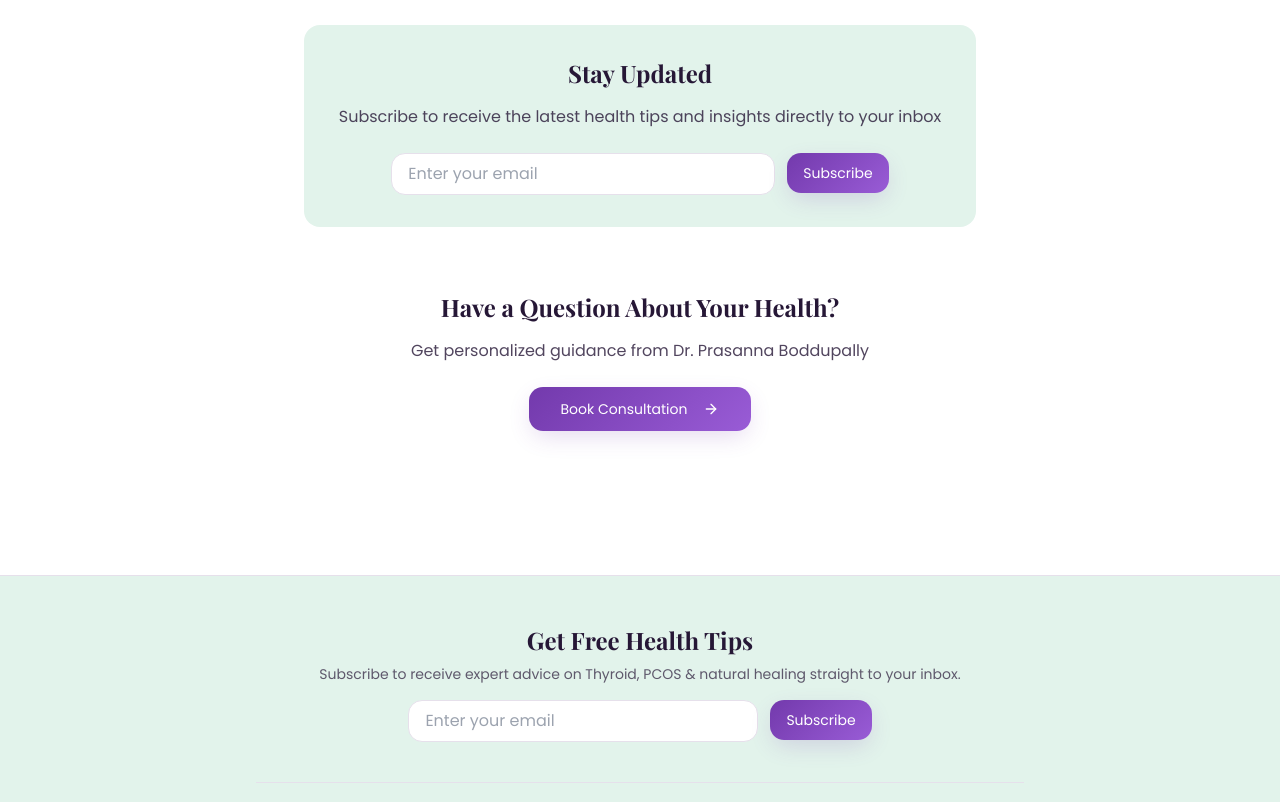
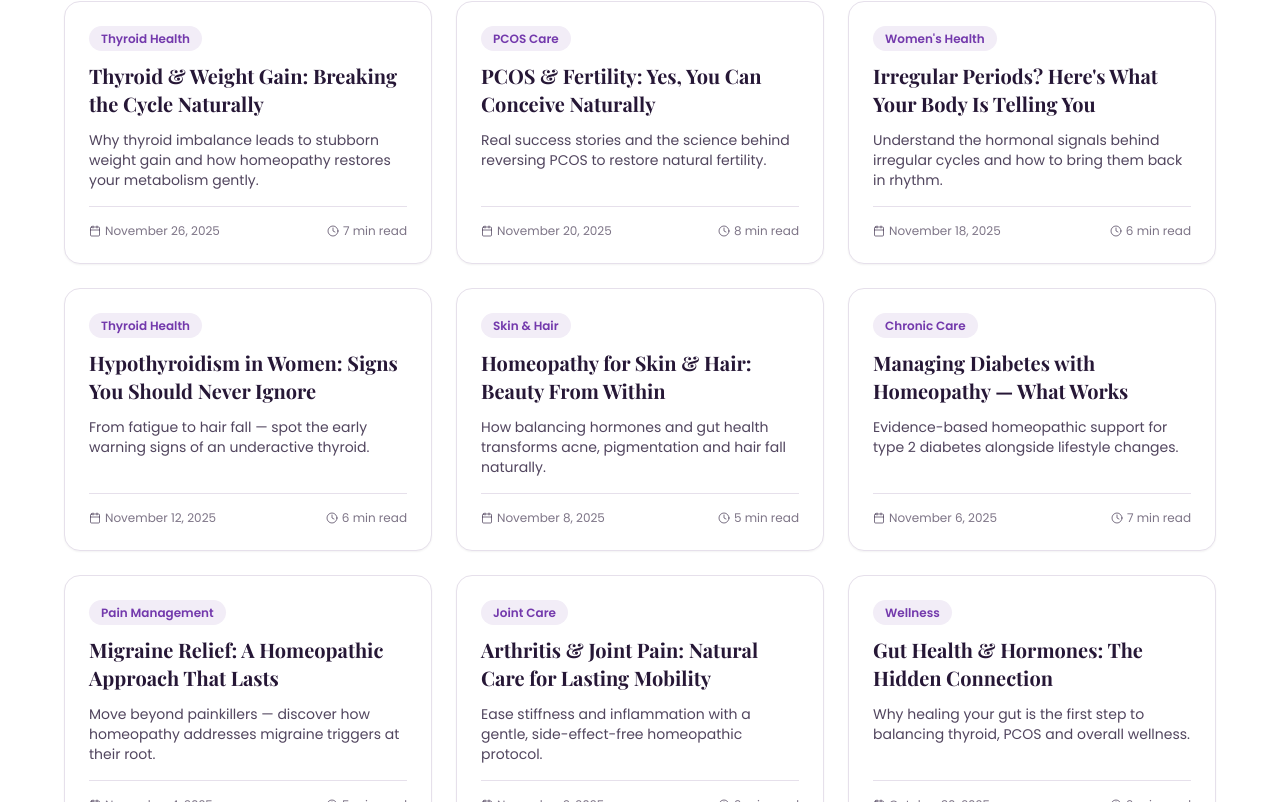
Before and after one commit to growbeyyond/sanjiva-content-kit, a React (Vite) app: page /blog in a window 1280 px wide. Shown: the part 1018-1820 px from the top of the page. Built offline with nearby package versions, Linux system fonts and the light colour scheme.

Commit message:
Changes
Co-authored-by: growbeyyond <201208131+growbeyyond@users.noreply.github.com>

```diff
--- a/src/pages/Blog.tsx
+++ b/src/pages/Blog.tsx
@@ -101,6 +101,78 @@ const Blog = () => {
       readTime: "4 min read",
       category: "Getting Started",
       slug: "first-homeopathy-consultation"
+    },
+    {
+      title: "Thyroid & Weight Gain: Breaking the Cycle Naturally",
+      excerpt: "Why thyroid imbalance leads to stubborn weight gain and how homeopathy restores your metabolism gently.",
+      date: "November 26, 2025",
+      readTime: "7 min read",
+      category: "Thyroid Health",
+      slug: "thyroid-weight-gain-cycle"
+    },
+    {
+      title: "PCOS & Fertility: Yes, You Can Conceive Naturally",
+      excerpt: "Real success stories and the science behind reversing PCOS to restore natural fertility.",
+      date: "November 20, 2025",
+      readTime: "8 min read",
+      category: "PCOS Care",
+      slug: "pcos-fertility-natural-conception"
+    },
+    {
+      title: "Irregular Periods? Here's What Your Body Is Telling You",
+      excerpt: "Understand the hormonal signals behind irregular cycles and how to bring them back in rhythm.",
+      date: "November 18, 2025",
+      readTime: "6 min read",
+      category: "Women's Health",
+      slug: "irregular-periods-hormonal-signals"
+    },
+    {
+      title: "Hypothyroidism in Women: Signs You Should Never Ignore",
+      excerpt: "From fatigue to hair fall — spot the early warning signs of an underactive thyroid.",
+      date: "November 12, 2025",
+      readTime: "6 min read",
+      category: "Thyroid Health",
+      slug: "hypothyroidism-women-warning-signs"
+    },
+    {
+      title: "Homeopathy for Skin & Hair: Beauty From Within",
+      excerpt: "How balancing hormones and gut health transforms acne, pigmentation and hair fall naturally.",
+      date: "November 8, 2025",
+      readTime: "5 min read",
+      category: "Skin & Hair",
+      slug: "homeopathy-skin-hair-beauty"
+    },
+    {
+      title: "Managing Diabetes with Homeopathy — What Works",
+      excerpt: "Evidence-based homeopathic support for type 2 diabetes alongside lifestyle changes.",
+      date: "November 6, 2025",
+      readTime: "7 min read",
+      category: "Chronic Care",
+      slug: "managing-diabetes-homeopathy"
+    },
+    {
+      title: "Migraine Relief: A Homeopathic Approach That Lasts",
+      excerpt: "Move beyond painkillers — discover how homeopathy addresses migraine triggers at their root.",
+      date: "November 4, 2025",
+      readTime: "5 min read",
+      category: "Pain Management",
+      slug: "migraine-relief-homeopathy"
+    },
+    {
+      title: "Arthritis & Joint Pain: Natural Care for Lasting Mobility",
+      excerpt: "Ease stiffness and inflammation with a gentle, side-effect-free homeopathic protocol.",
+      date: "November 2, 2025",
+      readTime: "6 min read",
+      category: "Joint Care",
+      slug: "arthritis-joint-pain-natural-care"
+    },
+    {
+      title: "Gut Health & Hormones: The Hidden Connection",
+      excerpt: "Why healing your gut is the first step to balancing thyroid, PCOS and overall wellness.",
+      date: "October 30, 2025",
+      readTime: "6 min read",
+      category: "Wellness",
+      slug: "gut-health-hormones-connection"
     }
   ];
 
```
